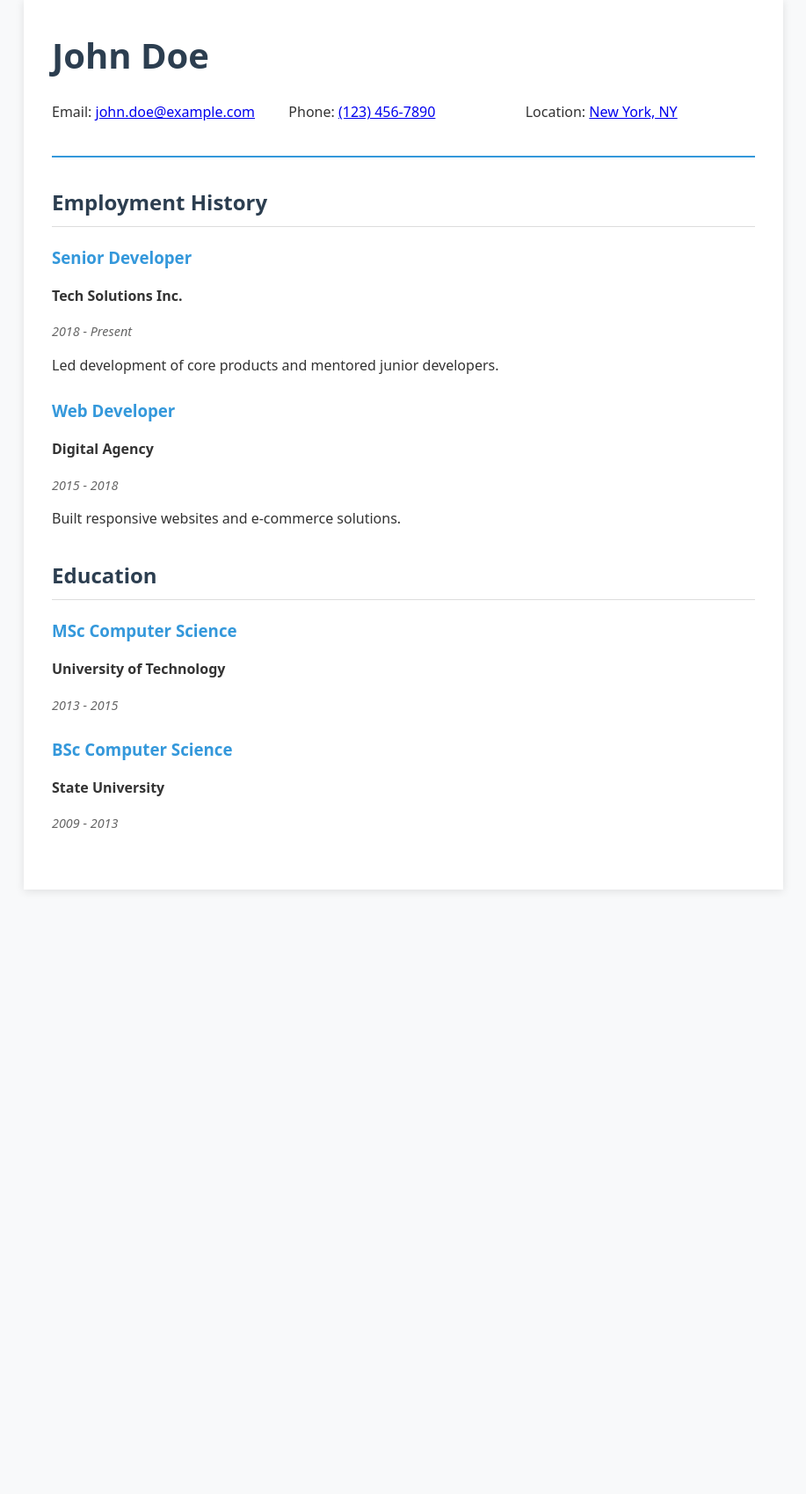
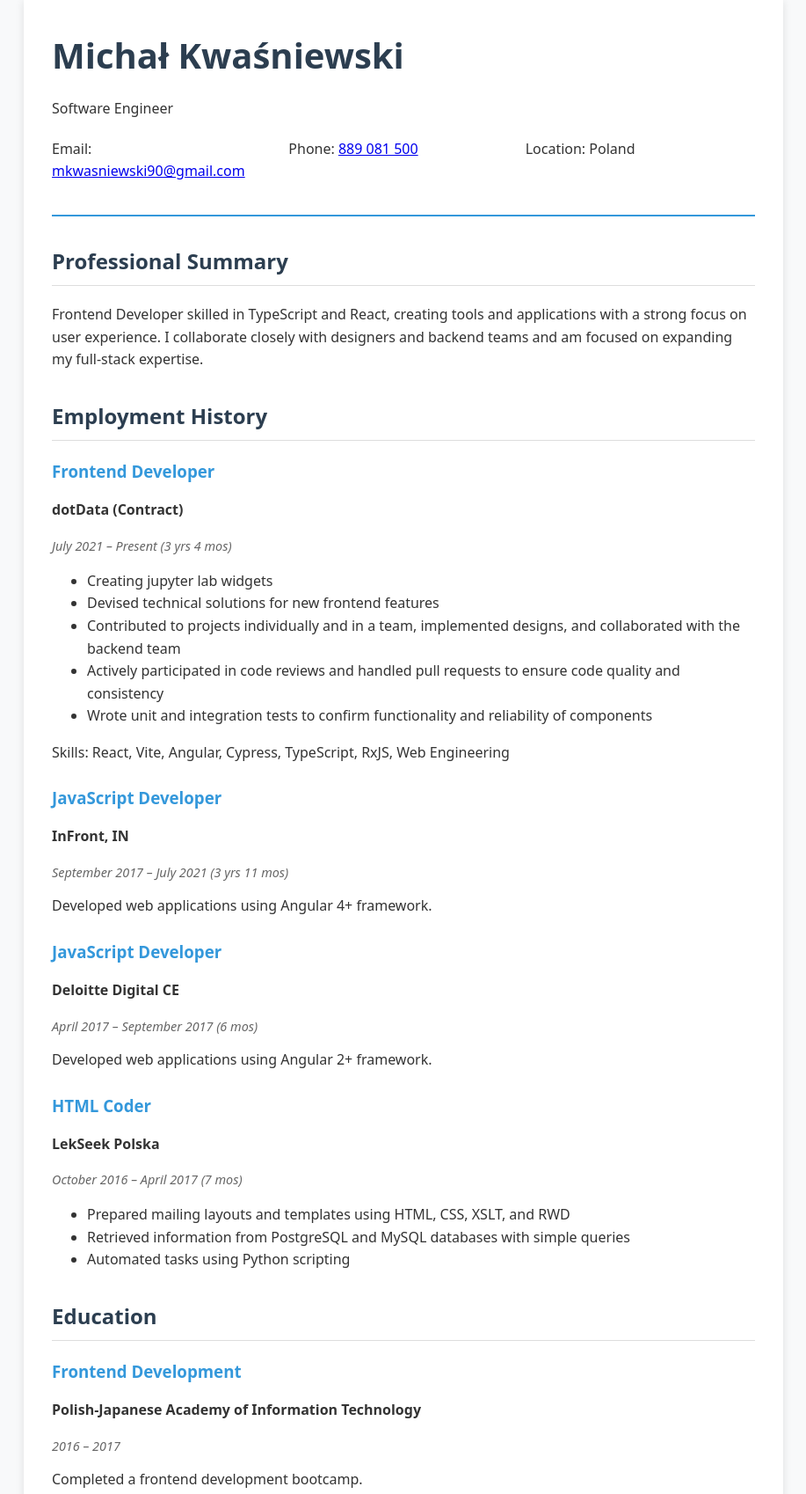
Before and after one commit to ricevind/cv, a website built with Parcel: page src/index.html in a window 1280 px wide. Shown: the part 33-1731 px from the top of the page at 88% size, without its empty margins (181-1098 px from the left). Before the commit the page ends 1076 px from the top, so only its background shows below. Built offline with nearby package versions, Linux system fonts and the light colour scheme.

Commit message:
Update index.html to reflect new CV details for Michał Kwaśniewski, including updated contact information, professional summary, and revised employment and education sections.

```diff
--- a/src/index.html
+++ b/src/index.html
@@ -3,47 +3,81 @@
   <head>
     <meta charset="utf-8">
     <meta name="viewport" content="width=device-width, initial-scale=1.0">
-    <title>John Doe - CV</title>
+    <title>Michał Kwaśniewski - CV</title>
     <link rel="stylesheet" href="style.css">
   </head>
   <body>
     <main class="cv-container">
       <header class="cv-header">
-        <h1>John Doe</h1>
+        <h1>Michał Kwaśniewski</h1>
+        <p>Software Engineer</p>
         <section class="contact-info">
-          <p>Email: <a href="mailto:john.doe@example.com">john.doe@example.com</a></p>
-          <p>Phone: <a href="tel:+11234567890">(123) 456-7890</a></p>
-          <p>Location: <a href="https://maps.google.com/?q=New+York,+NY" target="_blank">New York, NY</a></p>
+          <p>Email: <a href="mailto:mkwasniewski90@gmail.com">mkwasniewski90@gmail.com</a></p>
+          <p>Phone: <a href="tel:+48889081500">889 081 500</a></p>
+          <p>Location: Poland</p>
         </section>
       </header>
 
       <section class="cv-section">
+        <h2>Professional Summary</h2>
+        <p>Frontend Developer skilled in TypeScript and React, creating tools and applications with a strong focus on user experience. I collaborate closely with designers and backend teams and am focused on expanding my full-stack expertise.</p>
+      </section>
+
+      <section class="cv-section">
         <h2>Employment History</h2>
         <article class="job">
-          <h3>Senior Developer</h3>
-          <p class="organization">Tech Solutions Inc.</p>
-          <p class="period">2018 - Present</p>
-          <p class="description">Led development of core products and mentored junior developers.</p>
+          <h3>Frontend Developer</h3>
+          <p class="organization">dotData (Contract)</p>
+          <p class="period">July 2021 – Present (3 yrs 4 mos)</p>
+          <p class="description">
+            <ul>
+              <li>Creating jupyter lab widgets</li>
+              <li>Devised technical solutions for new frontend features</li>
+              <li>Contributed to projects individually and in a team, implemented designs, and collaborated with the backend team</li>
+              <li>Actively participated in code reviews and handled pull requests to ensure code quality and consistency</li>
+              <li>Wrote unit and integration tests to confirm functionality and reliability of components</li>
+            </ul>
+          </p>
+          <p class="skills">Skills: React, Vite, Angular, Cypress, TypeScript, RxJS, Web Engineering</p>
         </article>
         <article class="job">
-          <h3>Web Developer</h3>
-          <p class="organization">Digital Agency</p>
-          <p class="period">2015 - 2018</p>
-          <p class="description">Built responsive websites and e-commerce solutions.</p>
+          <h3>JavaScript Developer</h3>
+          <p class="organization">InFront, IN</p>
+          <p class="period">September 2017 – July 2021 (3 yrs 11 mos)</p>
+          <p class="description">Developed web applications using Angular 4+ framework.</p>
+        </article>
+        <article class="job">
+          <h3>JavaScript Developer</h3>
+          <p class="organization">Deloitte Digital CE</p>
+          <p class="period">April 2017 – September 2017 (6 mos)</p>
+          <p class="description">Developed web applications using Angular 2+ framework.</p>
+        </article>
+        <article class="job">
+          <h3>HTML Coder</h3>
+          <p class="organization">LekSeek Polska</p>
+          <p class="period">October 2016 – April 2017 (7 mos)</p>
+          <p class="description">
+            <ul>
+              <li>Prepared mailing layouts and templates using HTML, CSS, XSLT, and RWD</li>
+              <li>Retrieved information from PostgreSQL and MySQL databases with simple queries</li>
+              <li>Automated tasks using Python scripting</li>
+            </ul>
+          </p>
         </article>
       </section>
 
       <section class="cv-section">
         <h2>Education</h2>
         <article class="education">
-          <h3>MSc Computer Science</h3>
-          <p class="organization">University of Technology</p>
-          <p class="period">2013 - 2015</p>
+          <h3>Frontend Development</h3>
+          <p class="organization">Polish-Japanese Academy of Information Technology</p>
+          <p class="period">2016 – 2017</p>
+          <p class="description">Completed a frontend development bootcamp.</p>
         </article>
         <article class="education">
-          <h3>BSc Computer Science</h3>
-          <p class="organization">State University</p>
-          <p class="period">2009 - 2013</p>
+          <h3>Engineer's Degree in Chemical Engineering</h3>
+          <p class="organization">Wrocław University of Science and Technology</p>
+          <p class="period">2009 – 2014</p>
         </article>
       </section>
     </main>
```
